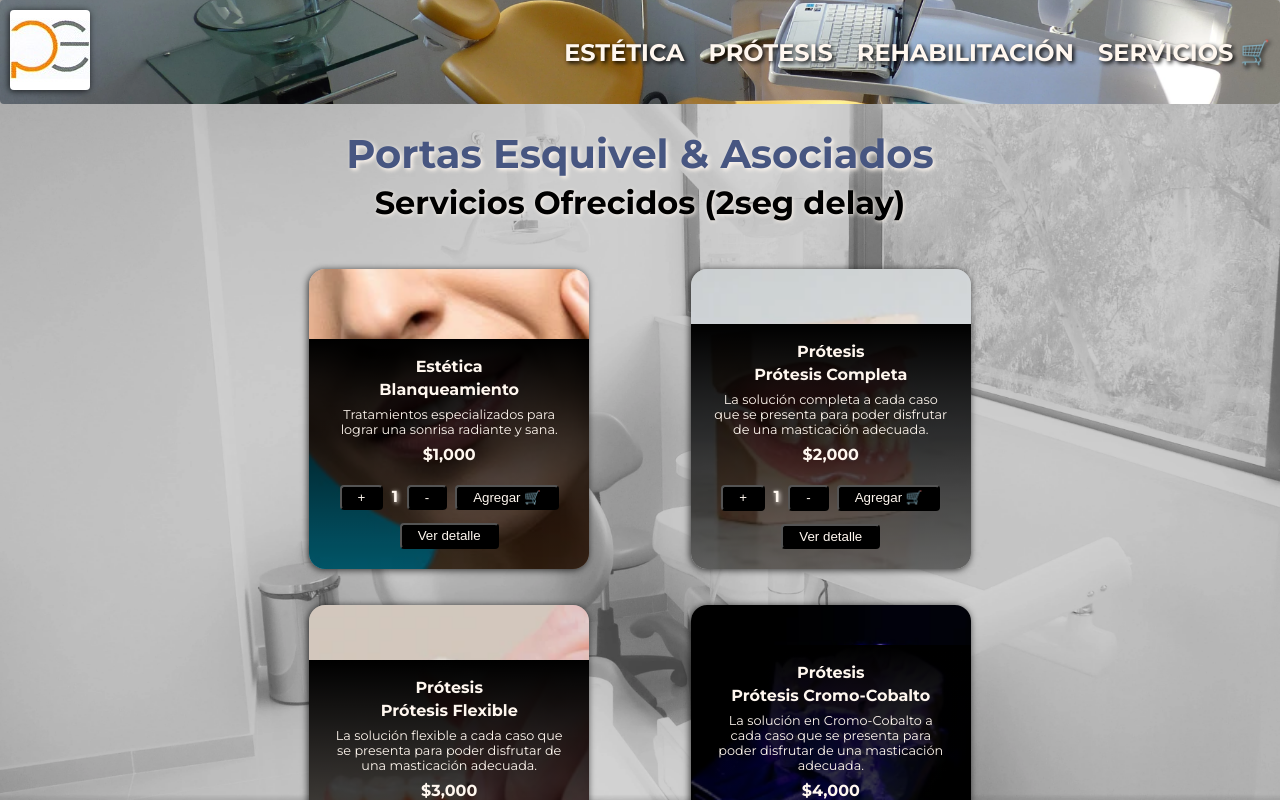
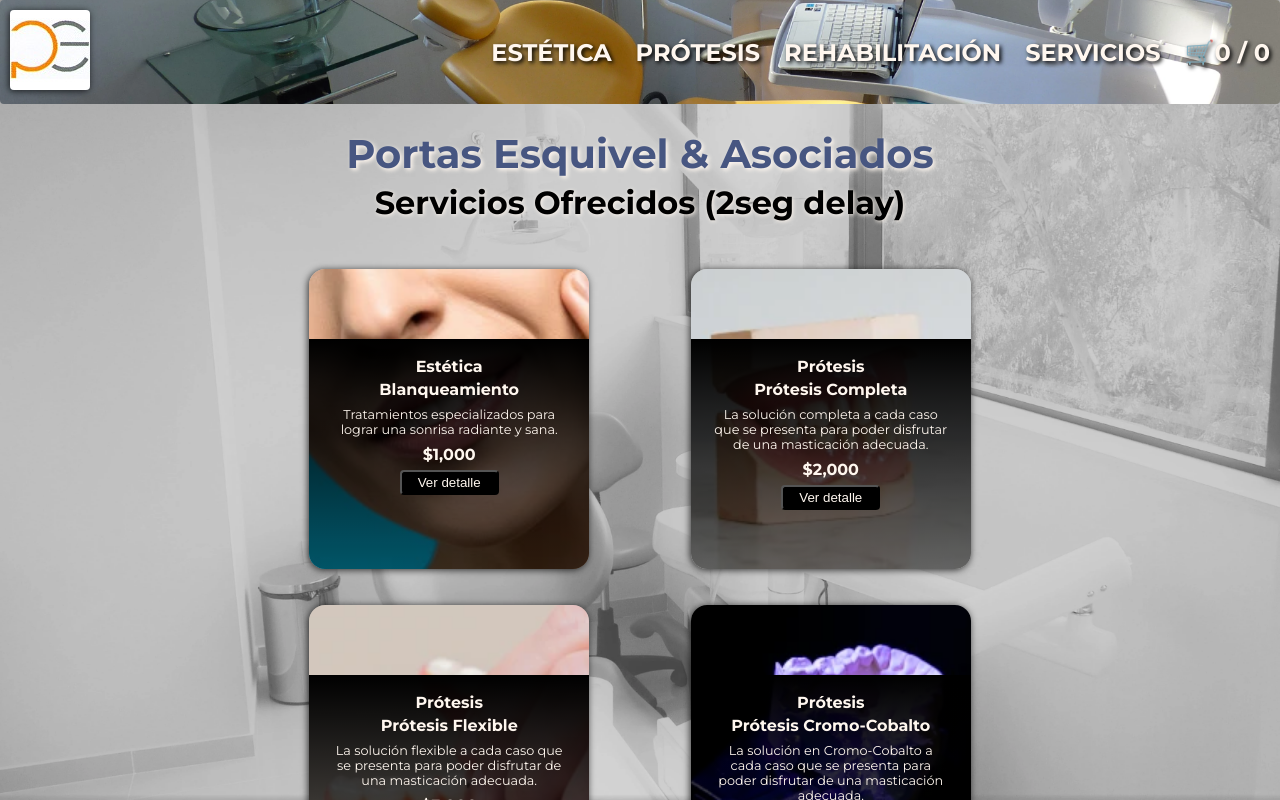
Before and after one commit to ElYonpol/app-jppe, a React (Create React App) app: page /servicios in a window 1280 px wide. Shown: the top 800 px of the page. Built offline with nearby package versions, Linux system fonts and the light colour scheme.

Commit message:
Entrega Final

```diff
--- a/src/App.js
+++ b/src/App.js
@@ -11,9 +11,12 @@ import NavBar from "./components/NavBar/NavBar";
 import Greeting from "./components/Greeting/Greeting";
 import Footer from "./components/Footer/Footer";
 
+import { CartContextProvider } from "./storage/cartContext";
+
 function App() {
 	return (
 		<>
+			<CartContextProvider>
 				<BrowserRouter>
 					<div className="App grid--container">
 						<header className="App-header" id="header">
@@ -111,6 +114,7 @@ function App() {
 						<Footer />
 					</div>
 				</BrowserRouter>
+			</CartContextProvider>
 		</>
 	);
 }
--- a/src/components/Button/Button.jsx
+++ b/src/components/Button/Button.jsx
@@ -1,14 +1,13 @@
 import React from "react";
-import CartWidget from "../NavBar/CartWidget";
-import "./button.css";
+import "./Button.css";
 
-export default function Button() {
+export default function Button(props) {
 	return (
 		<button
+		onClick={props.onButtonClick}
 			className="button-cart"
-			title="Haga click para agregar 'Blanqueamiento' al carrito"
-		>
-			Agregar <CartWidget />
+			title={props.title}
+		>{props.children || props.text}
 		</button>
 	);
 }
--- a/src/components/Button/button.css
+++ b/src/components/Button/button.css
@@ -6,6 +6,7 @@
 	color: #fff7ef;
 	background-color: black;
 	padding: 0.2rem 1rem;
+	margin: 4px;
 	border-radius: 0.25rem;
 	transition: all 0.5s ease;
 }
--- a/src/components/Item/Item.jsx
+++ b/src/components/Item/Item.jsx
@@ -1,6 +1,6 @@
 import React from "react";
 import { Link } from "react-router-dom";
-import ItemCount from "../ItemCount/ItemCount";
+import Button from "../Button/Button";
 import "../ItemList/ItemList.css";
 
 export default function Item(props) {
@@ -26,9 +26,8 @@ export default function Item(props) {
 						<p className="cartCard-content__title">
 							${props.precio.toLocaleString()}
 						</p>
-						<ItemCount onHandInventory={props.cantidad} />
 						<Link to={urlDetail}>
-							<button className="button-cart">Ver detalle</button>
+							<Button className="button-cart">Ver detalle</Button>
 						</Link>
 					</div>
 				</div>
--- a/src/components/ItemCount/ItemCount.jsx
+++ b/src/components/ItemCount/ItemCount.jsx
@@ -1,39 +1,53 @@
-import React, { useState } from "react";
-import CartWidget from "../NavBar/CartWidget";
+import React, { useState, useContext } from "react";
+import Button from "../Button/Button";
 import "../ItemList/ItemList.css";
+import { cartContext } from "../../storage/cartContext";
 
 //Por ahora este componente es sólo para mostrar los símbolos + y - junto con la cantidad
 //que luego el usuario iría a comprar. El límite máximo de compra es el stock del producto
 
 function ItemCount(props) {
-	const { onHandInventory } = props;
+	const { onHandInventory, onAddToCart, onRemoveItem } = props;
 
 	const MAX_ITEM_INVENTORY = onHandInventory;
 
-	const [counter, setCounter] = useState(1);
+	const [cartQty, setCartQty] = useState(1);
+
+	const { cart } = useContext(cartContext);
 
 	function increaseQty() {
-		setCounter(Math.min(counter + 1, MAX_ITEM_INVENTORY));
+		setCartQty(Math.min(cartQty + 1, MAX_ITEM_INVENTORY));
 	}
 
 	function decreaseQty() {
-		setCounter(Math.max(1, counter - 1));
+		setCartQty(Math.max(1, cartQty - 1));
 	}
 
 	return (
 		<>
 			<div className="display-1--subtitle">
-				<button onClick={increaseQty} className="button-cart">
+				<Button onButtonClick={increaseQty} className="button-cart">
 					+
-				</button>
-				<span className="display-1--description"> {counter} </span>
-				<button onClick={decreaseQty} className="button-cart">
+				</Button>
+				<span className="display-1--description"> {cartQty} </span>
+				<Button onButtonClick={decreaseQty} className="button-cart">
 					-
-				</button>
+				</Button>
 				<span className="display-1--subtitle">
-					<button className="button-cart">
-						Agregar <CartWidget />
-					</button>
+					<Button
+						onButtonClick={() => onAddToCart(cartQty)}
+						className="button-cart"
+					>
+						Agregar 🛒
+					</Button>
+				</span>
+				<span className="display-1--subtitle">
+					<Button
+						onButtonClick={() => onRemoveItem(cart)}
+						className="button-cart"
+					>
+						Quitar item 🗑
+					</Button>
 				</span>
 			</div>
 		</>
--- a/src/components/ItemDetail/ItemDetail.jsx
+++ b/src/components/ItemDetail/ItemDetail.jsx
@@ -1,8 +1,14 @@
-import React from "react";
+import React, { useState, useContext } from "react";
+import { Link } from "react-router-dom";
 import ItemCount from "../ItemCount/ItemCount";
 import "./ItemDetail.css";
+import { cartContext } from "../../storage/cartContext";
 
 export default function ItemDetail(props) {
+	const [qtyInCart, setQtyInCart] = useState(0);
+
+	const { addToCart, removeItem } = useContext(cartContext);
+
 	if (props.product === "Item no encontrado") {
 		return (
 			<div className={`cartCardDetail cartCard--error`}>
@@ -13,6 +19,23 @@ export default function ItemDetail(props) {
 			</div>
 		);
 	} else {
+		function handleAddToCart(cartQty) {
+			setQtyInCart(cartQty);
+			addToCart(props.product, cartQty);
+
+			console.log(
+				"Se agregaron al carrito:",
+				cartQty,
+				"unidades de",
+				props.product.title
+			);
+		}
+
+		function handleRemoveItem(cart) {
+			console.log(cart);
+			removeItem(cart);
+		}
+
 		return (
 			<div className={`cartCardDetail ${props.product.claseCSS}`}>
 				<div className="cartCardDetail-content">
@@ -21,7 +44,14 @@ export default function ItemDetail(props) {
 					<p className="cartCardDetail-content__title">
 						${props.product.precio}
 					</p>
-					<ItemCount onHandInventory={props.product.cantidad} />
+					<ItemCount
+						onHandInventory={props.product.cantidad}
+						onAddToCart={handleAddToCart}
+						onRemoveItem={handleRemoveItem}
+					/>
+					<Link to="/cart" className="nav__link cartCardDetail-content__body">
+						Ir a 🛒
+					</Link>
 					<p className="cartCardDetail-content__body">
 						{props.product.cantidad} unidades disponibles
 					</p>
--- a/src/components/ItemDetailContainer/ItemDetailContainer.jsx
+++ b/src/components/ItemDetailContainer/ItemDetailContainer.jsx
@@ -13,8 +13,11 @@ export default function ItemDetailContainer() {
 			.then((respuesta) => {
 				setProduct(respuesta);
 			})
-			.catch((error) =>{
-				console.error("ItemDetailContainer getSingleItem(itemID) no encontrado.", error);
+			.catch((error) => {
+				console.error(
+					"ItemDetailContainer getSingleItem(itemID) Item no encontrado.",
+					error
+				);
 				setProduct(error);
 			});
 	}, [itemID]);
--- a/src/components/ItemListContainer/ItemListContainer.jsx
+++ b/src/components/ItemListContainer/ItemListContainer.jsx
@@ -1,11 +1,15 @@
-import React, { useState, useEffect } from "react";
+import React, { useState, useEffect, useContext } from "react";
 import { useParams } from "react-router-dom";
+import { cartContext } from "../../storage/cartContext";
 import ItemList from "../ItemList/ItemList";
 import getItems, { getItemsCategory } from "../../services/mockService";
 
 export default function ItemListContainer() {
 	const [products, setProducts] = useState([]);
 	const { categoryID } = useParams();
+
+	const miContexto = useContext(cartContext);
+	console.log(cartContext);
 
 	useEffect(() => {
 		if (categoryID === undefined) {
--- a/src/components/NavBar/CartWidget.jsx
+++ b/src/components/NavBar/CartWidget.jsx
@@ -1,8 +1,22 @@
 import React from "react";
+import { useContext } from "react";
+import { cartContext } from "../../storage/cartContext";
+import "./NavBar.css";
 
 function CartWidget() {
-	return <>
-	<span>🛒</span></>;
+	const valueContext = useContext(cartContext);
+
+	const totalItemsInCart = valueContext.totalItemsInCartfn();
+
+	const totalQtyInCart = valueContext.totalQtyInCartfn();
+
+	return (
+		<>
+			<span className="nav__link">🛒</span>
+			<span className="nav__link">{totalItemsInCart} / </span>
+			<span className="nav__link">{totalQtyInCart}</span>
+		</>
+	);
 }
 
 export default CartWidget;
--- a/src/components/NavBar/NavBar.jsx
+++ b/src/components/NavBar/NavBar.jsx
@@ -36,7 +36,12 @@ export default function NavBar() {
 						</li>
 						<li>
 							<Link to="/servicios" className="nav__link">
-								Servicios <CartWidget />
+								Servicios
+							</Link>
+						</li>
+						<li>
+							<Link to="/cart" className="nav__link">
+								<CartWidget />
 							</Link>
 						</li>
 					</ul>
--- /dev/null
+++ b/src/storage/cartContext.jsx
@@ -0,0 +1,78 @@
+import { createContext, useState } from "react";
+const cartContext = createContext({ cart: [] });
+const Provider = cartContext.Provider;
+
+function CartContextProvider(props) {
+	const [cart, setCart] = useState([]);
+
+	function addToCart(item, cartQty) {
+		let indexItemInCart = cart.findIndex(
+			(itemInContext) => itemInContext.id === item.id
+		);
+		const newCart = [...cart];
+
+		if (indexItemInCart !== -1) {
+			newCart[indexItemInCart].cartQty += cartQty;
+			setCart(newCart);
+		} else {
+			newCart.push({ ...item, cartQty });
+			setCart(newCart);
+		}
+	}
+
+	function removeItem(cart) {
+		//Esto no funciona todavía
+		console.log("Cart Inicial", cart);
+		console.log(cart.articulo);
+
+		let indexItemInCart = cart.find(
+			(itemInContext) => itemInContext.articulo === cart.articulo
+		);
+
+		console.log("Indice del item", indexItemInCart);
+
+		const newCart = [...cart];
+
+		if (indexItemInCart !== -1) {
+			newCart.splice(indexItemInCart, 1);
+			setCart(newCart);
+			console.log("Cart Final", cart);
+		} else {
+			console.error("cartContext removeItem(item) Item no encontrado.");
+		}
+	}
+
+	function emptyCart() {
+		setCart([]);
+	}
+
+	function totalQtyInCartfn() {
+		return cart.reduce((acc, item) => acc + item.cartQty, 0);
+	}
+
+	function totalValueInCartfn() {
+		return cart.reduce((acc, item) => acc + item.cartQty * item.precio, 0);
+	}
+
+	function totalItemsInCartfn() {
+		return cart.length;
+	}
+
+	return (
+		<Provider
+			value={{
+				cart,
+				addToCart,
+				removeItem,
+				emptyCart,
+				totalItemsInCartfn,
+				totalQtyInCartfn,
+				totalValueInCartfn,
+			}}
+		>
+			{props.children}
+		</Provider>
+	);
+}
+
+export { cartContext, CartContextProvider };
```
Also changed, not shown: src/storage/cartContextStatic.jsx (added, +19 -0 lines). Lines whose indentation alone changed are shown as unchanged.
